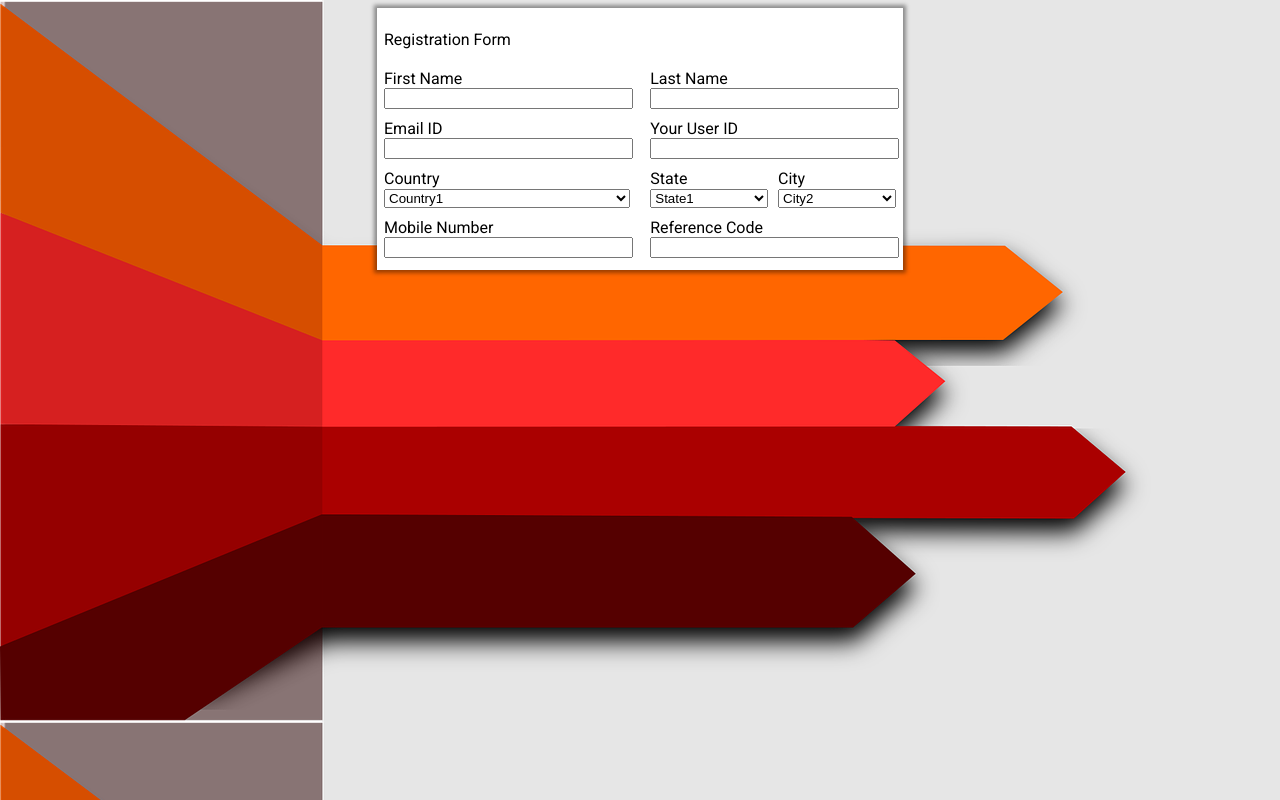
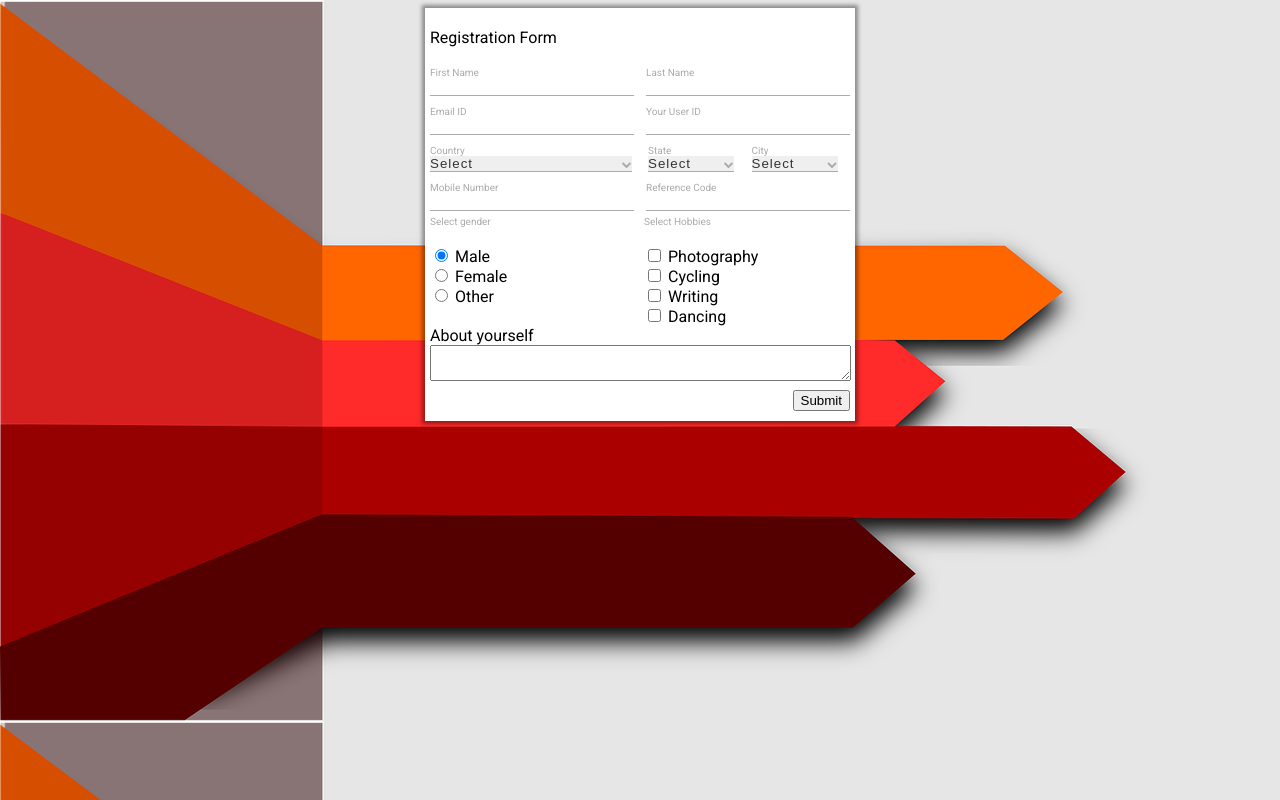
Before and after one commit to Nav2510/CSS-projects, a plain HTML site: page form/index.html in a window 1280 px wide. Drawn offline with Linux system fonts and the light colour scheme.

Commit message:
Added basic css

```diff
--- a/form/index.html
+++ b/form/index.html
@@ -6,6 +6,7 @@
     <meta http-equiv="X-UA-Compatible" content="ie=edge">
     <title>Document</title>
     <link href="https://fonts.googleapis.com/css?family=Roboto:400,500&display=swap" rel="stylesheet">
+    <link href="//maxcdn.bootstrapcdn.com/font-awesome/4.7.0/css/font-awesome.min.css" rel="stylesheet">
     <link rel="stylesheet" href="style.css">
 </head>
 <body>
@@ -19,62 +20,93 @@
                 <div class="registration-form">
                     <div class="row">
                         <div class="input-wrapper">
-                            <label for="firstname">First Name</label>
-                            <input type="text" name="firstname">
+                            <label for="firstname">First Name</label><br/>
+                            <input type="text" required name="firstname">
                         </div>
                         <div class="input-wrapper">
-                            <label for="lastname">Last Name</label>
-                            <input type="text" name="lastname">
+                            <label for="lastname">Last Name</label><br/>
+                            <input type="text" required name="lastname">
                         </div>
                     </div>
                     <div class="row">
                         <div class="input-wrapper">
-                            <label for="emailid">Email ID</label>
-                            <input type="email" name="emailid">
+                            <label for="emailid">Email ID</label><br/>
+                            <input type="email" required name="emailid">
                         </div>
                         <div class="input-wrapper">
-                            <label for="userid">Your User ID</label>
+                            <label for="userid">Your User ID</label><br/>
                             <input type="text" name="userid">
                         </div>
                     </div>
                     <div class="row">
                         <div class="input-wrapper">
-                            <label for="country">Country</label>
+                            <label for="country">Country</label><br/>
+                            <span class="select-wrapper">
                                 <select name="country">
+                                    <option value="" selected>Select</option>
                                     <option value="country1">Country1</option>
                                     <option value="country2">Country2</option>
                                     <option value="country3">Country3</option>
                                     <option value="country4">Country4</option>
                                 </select>
+                            </span>
                         </div>
-                        <div class="input-wrapper row">
+                        <div class="input-wrapper row state-wrapper">
                             <div class="state-input-wrapper">
-                                <label for="state">State</label>
+                                <label for="state">State</label><br/>
+                                <span class="select-wrapper">
                                     <select name="state">
+                                        <option value="" selected>Select</option>
                                         <option value="state1">State1</option>
                                         <option value="state2">State2</option>
                                         <option value="state3">State3</option>
                                     </select>
+                                </span>
                             </div>
                             <div class="state-input-wrapper">
-                                <label for="city">City</label>
+                                <label for="city">City</label><br/>
+                                <span class="select-wrapper">
                                     <select name="city">
+                                        <option value="" selected>Select</option>
+                                        <option value="city1">City1</option>
                                         <option value="city2">City2</option>
-                                    <option value="city1">City1</option>
                                         <option value="city3">City3</option>
                                     </select>
+                                </span>
                             </div>
                         </div>
                     </div>
                     <div class="row">
                         <div class="input-wrapper">
-                            <label for="mobilenumber">Mobile Number</label>
-                            <input type="email" name="mobilenumber">
+                            <label for="mobilenumber">Mobile Number</label><br/>
+                            <input type="text" maxlength="10" minlength="10" name="mobilenumber">
                         </div>
                         <div class="input-wrapper">
-                            <label for="referencecode">Reference Code</label>
+                            <label for="referencecode">Reference Code</label><br/>
                             <input type="text" name="referencecode">
                         </div>
+                    </div>
+                    <div class="row">
+                        <div class="radio-wrapper">
+                            <label for="gender">Select gender</label><br/>
+                            <input type="radio" checked name="gender" id="" value="male"> Male<br/>
+                            <input type="radio" name="gender" id="" value="female"> Female<br/>
+                            <input type="radio" name="gender" id="" value="other"> Other<br/>
+                        </div>
+                        <div class="checkbox-wrapper">
+                            <label for="hobbies">Select Hobbies</label><br/>
+                                <input type="checkbox" name="photography" id="">Photography<br/>
+                                <input type="checkbox" name="cycling" id="">Cycling<br/>
+                                <input type="checkbox" name="writing" id="">Writing<br/>
+                                <input type="checkbox" name="dancing" id="">Dancing<br/>
+                        </div>
+                    </div>
+                    <div class="ro w">
+                        <label>About yourself</label><br/>
+                        <textarea name="about-self" id="" cols="50" rows="2"></textarea>
+                    </div>
+                    <div class="submit-wrapper">
+                        <input type="submit" value="Submit">
                     </div>
                 </div>
             </form>
--- a/form/style.css
+++ b/form/style.css
@@ -6,39 +6,79 @@ body {
 }
 /* registration form */
 .registration-form-container {
-    //border: 1px solid red;
     background-color: #ffffff;
-    width: 40vw;
+    width: max-content;
     margin: auto;
-    padding: 7px;
+    padding: 5px;
     box-shadow: 0px 0px 4px 3px rgba(0, 0, 0, 0.4);
 }
 .form-header {
     margin: 15px auto;
 }
 .registration-form {
-    //border: 1px solid green;
+    width: 420px;
 }
 .input-wrapper {
-    //border: 1px solid blue;
+    margin: 5px 0px 5px 0px;
+    font-size: 10px;
+    color: #ababab;
+}
+.input-wrapper input{
+    width: 200px;
+    border: none;
+    border-bottom: 1px solid #ababab;
+    letter-spacing: 1px;
+    font-size: 13px;
+    color: #343434;
+}
+.input-wrapper select {
+    width: 202px;
+    border: none;
+    border-bottom: 1px solid #ababab;
+    letter-spacing: 1px;
+    color: #343434;
+    -webkit-appearance: none;
+}
+.select-wrapper {
+    position: relative;
+}
+.select-wrapper::after{
+    content: "\f078";
+    font-family: 'FontAwesome';
+    position: relative;
+    top: 0px;
+    right: 13px;
+}
+.checkbox-wrapper label, .radio-wrapper label{
     display: block;
-    width: 48%;
-    margin: 5px 0 5px 0;
 }
-.state-input-wrapper {
-    //border: 1px solid blue;
-    display: block;
-    width: 48%;
+.checkbox-wrapper label, .radio-wrapper label {
+    font-size: 10px;
+    color: #ababab;
+}
+
+.state-input-wrapper select {
+    width: 86px;
 }
 .row {
     display: flex;
     justify-content: space-between;
 }
-.input-wrapper input {
-    width: 98%;
+.state-wrapper {
+    width: 202px;
 }
-.input-wrapper select {
-    width: 100%;
+.radio-wrapper {
+    width: 205px;
 }
-
+.checkbox-wrapper {
+    width: 206px;
+}
+.checkbox-wrapper input{
+    margin-right: 7px;
+}
+.submit-wrapper {
+    margin: 5px 0px 5px 0px;
+    display: flex;
+    justify-content: flex-end;
+}
 /* registration form ends here */
```
Lines whose indentation alone changed are shown as unchanged.
